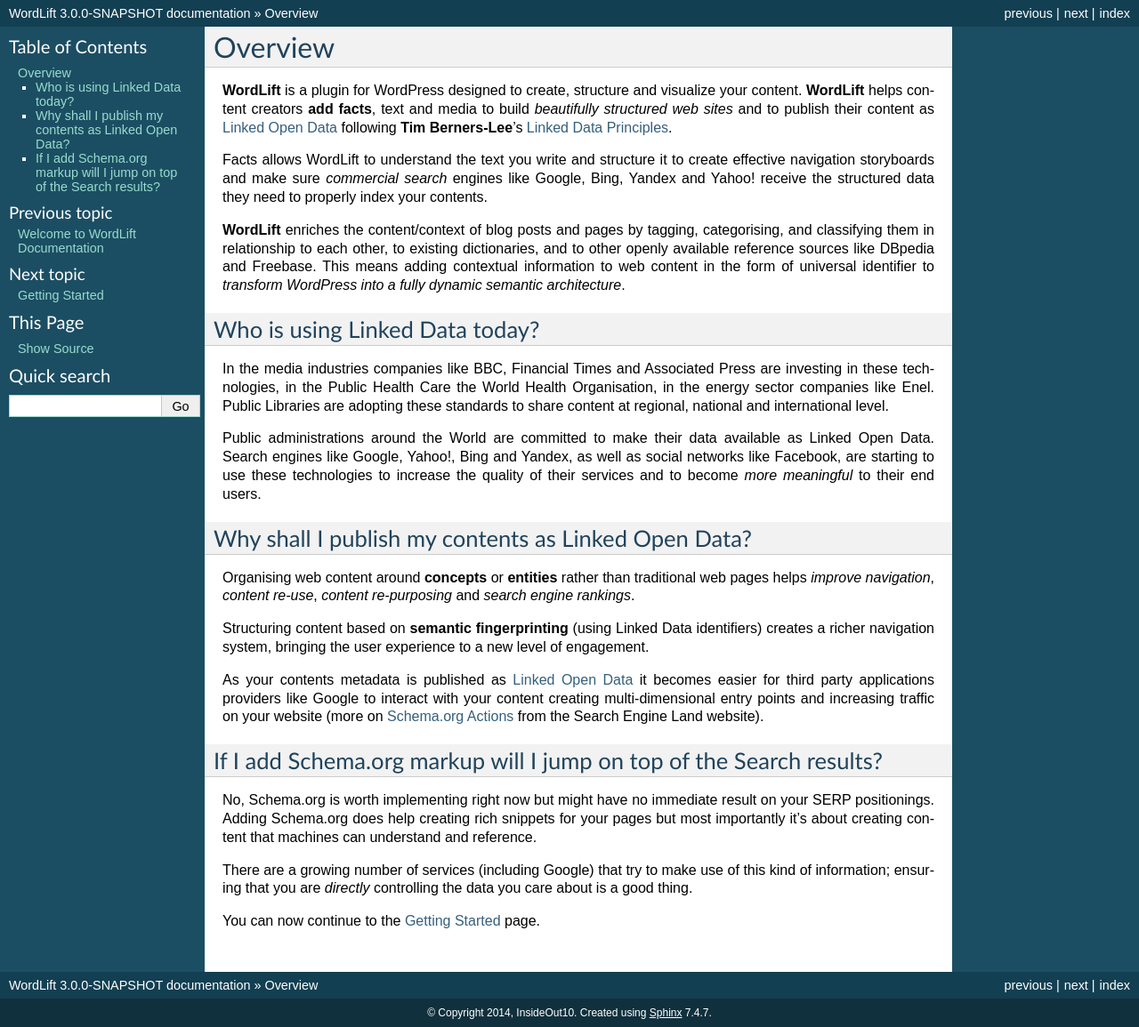
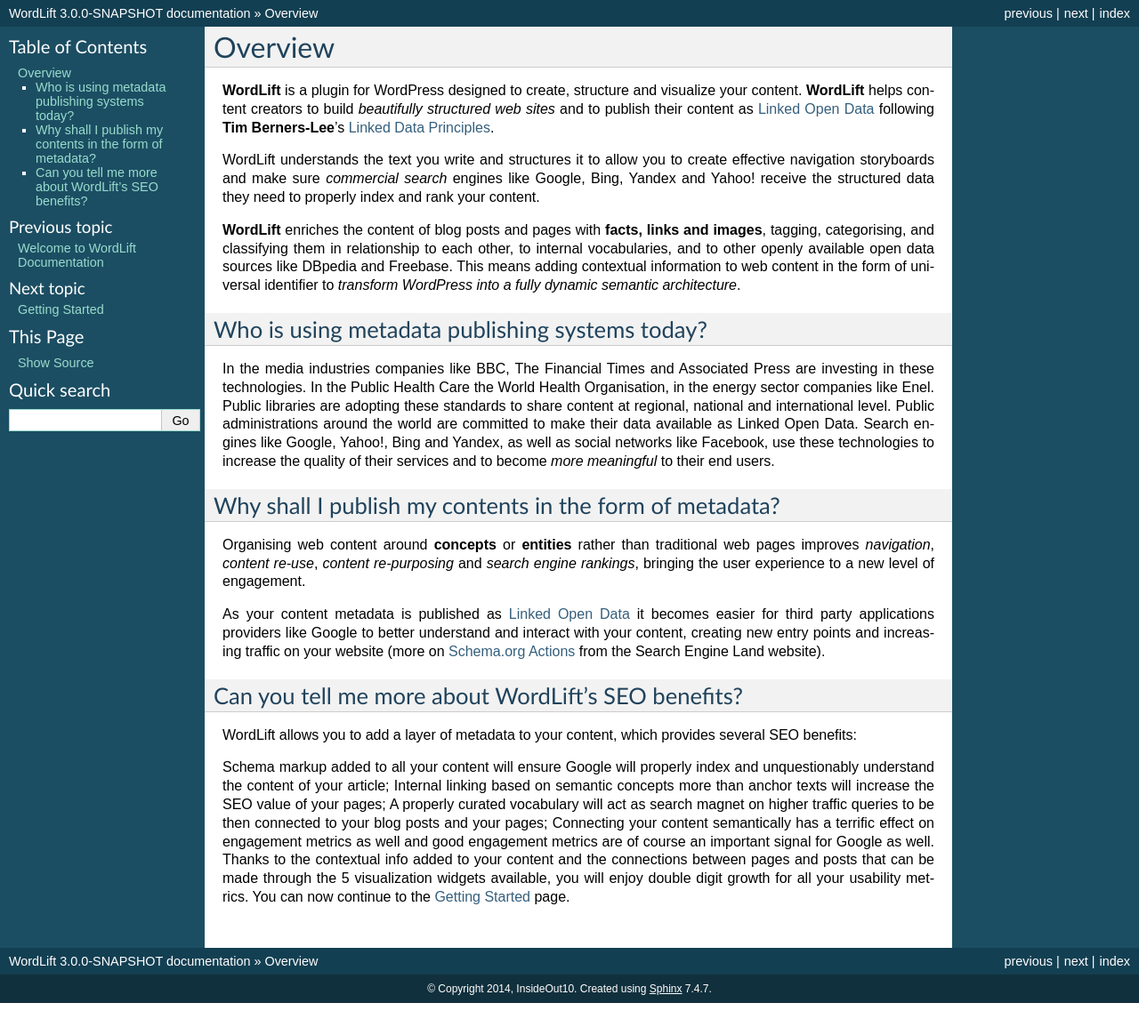
Before and after one commit to insideout10/wordlift-docs, a Sphinx documentation site: the page built from docs/overview.rst, in a window 1280 px wide. Shown: the whole page at 89% size. Built offline with Sphinx 7.4.7, drawn with Linux system fonts in a browser that asks for light colours; after the commit the page ends 1128 px from its top, so only the background shows below that.

Commit message:
Update overview.rst

```diff
--- a/docs/overview.rst
+++ b/docs/overview.rst
@@ -2,51 +2,47 @@
 ===============
 
 **WordLift** is a plugin for WordPress designed to create, structure and visualize your content.
-**WordLift** helps content creators **add facts**, text and media to build *beautifully structured web sites* and to
+**WordLift** helps content creators to build *beautifully structured web sites* and to
 publish their content as `Linked Open Data <key-concepts.html#linked-open-data>`_ following **Tim Berners-Lee**'s
 `Linked Data Principles <http://www.w3.org/DesignIssues/LinkedData.html>`_.
 
-Facts allows WordLift to understand the text you write and structure it to create effective navigation storyboards
+WordLift understands the text you write and structures it to allow you to create effective navigation storyboards
 and make sure *commercial search* engines like Google, Bing, Yandex and Yahoo! receive the structured data
-they need to properly index your contents.
+they need to properly index and rank your content.
 
-**WordLift** enriches the content/context of blog posts and pages by tagging, categorising,
-and classifying them in relationship to each other, to existing dictionaries, and to other openly
-available reference sources like DBpedia and Freebase.
+**WordLift** enriches the content of blog posts and pages with **facts, links and images**, tagging, categorising,
+and classifying them in relationship to each other, to internal vocabularies, and to other openly
+available open data sources like DBpedia and Freebase.
 This means adding contextual information to web content in the form of universal identifier
 to *transform WordPress into a fully dynamic semantic architecture*.
 
 =================
-Who is using Linked Data today?
+Who is using metadata publishing systems today?
 =================
 
-In the media industries companies like BBC, Financial Times and Associated Press are investing in these technologies, in the Public Health Care
-the World Health Organisation, in the energy sector companies like Enel. Public Libraries are adopting these
-standards to share content at regional, national and international level.
-
-Public administrations around the World are committed to make their data available as Linked Open Data. Search engines like Google, Yahoo!, Bing and Yandex, as well as social networks like Facebook, are starting to use these technologies to increase the quality of their services and to become *more meaningful* to their end users.
+In the media industries companies like BBC, The Financial Times and Associated Press are investing in these technologies.
+In the Public Health Care the World Health Organisation, in the energy sector companies like Enel.
+Public libraries are adopting these  standards to share content at regional, national and international level.
+Public administrations around the world are committed to make their data available as Linked Open Data.
+Search engines like Google, Yahoo!, Bing and Yandex, as well as social networks like Facebook, use these technologies to increase the quality of their services and to become *more meaningful* to their end users.
 
 =================
-Why shall I publish my contents as Linked Open Data?
+Why shall I publish my contents in the form of metadata?
 =================
-Organising web content around **concepts** or **entities** rather than traditional web pages helps
-*improve navigation*, *content re-use*, *content re-purposing* and *search engine rankings*.
+Organising web content around **concepts** or **entities** rather than traditional web pages improves
+*navigation*, *content re-use*, *content re-purposing* and *search engine rankings*, bringing the user experience to a new level of engagement.
 
-Structuring content based on **semantic fingerprinting** (using Linked Data identifiers) creates
-a richer navigation system, bringing the user experience to a new level of engagement.
-
-As your contents metadata is published as `Linked Open Data <key-concepts.html#linked-open-data>`_ it becomes easier
-for third party applications providers like Google to interact with your content creating multi-dimensional entry points and
-increasing traffic on your website (more on `Schema.org Actions <http://searchengineland.com/schema-user-actions-now-available-189421>`_ from the Search Engine Land website).
+As your content metadata is published as `Linked Open Data <key-concepts.html#linked-open-data>`_ it becomes easier
+for third party applications providers like Google to better understand and interact with your content, creating new entry points and  increasing traffic on your website (more on `Schema.org Actions <http://searchengineland.com/schema-user-actions-now-available-189421>`_ from the Search Engine Land website).
 
 =================
-If I add Schema.org markup will I jump on top of the Search results?
+Can you tell me more about WordLift’s SEO benefits?
 =================
 
-No, Schema.org is worth implementing right now but might have no immediate result on your SERP positionings.
-Adding Schema.org does help creating rich snippets for your pages but most importantly it’s about creating content
-that machines can understand and reference.
+WordLift allows you to add a layer of metadata to your content, which provides several SEO benefits:
 
-There are a growing number of services (including Google) that try to make use of this kind of information; ensuring that you are *directly* controlling the data you care about is a good thing.
-
+Schema markup added to all your content will ensure Google will properly index and unquestionably understand the content of your article;
+Internal linking based on semantic concepts more than anchor texts will increase the SEO value of your pages;
+A properly curated vocabulary will act as search magnet on higher traffic queries to be then connected to your blog posts and your pages;
+Connecting your content semantically has a terrific effect on engagement metrics as well and good engagement metrics are of course an important signal for Google as well. Thanks to the contextual info added to your content and the connections between pages and posts that can be made through the 5 visualization widgets available, you will enjoy double digit growth for all your usability metrics.
 You can now continue to the :doc:`getting-started` page.
```
